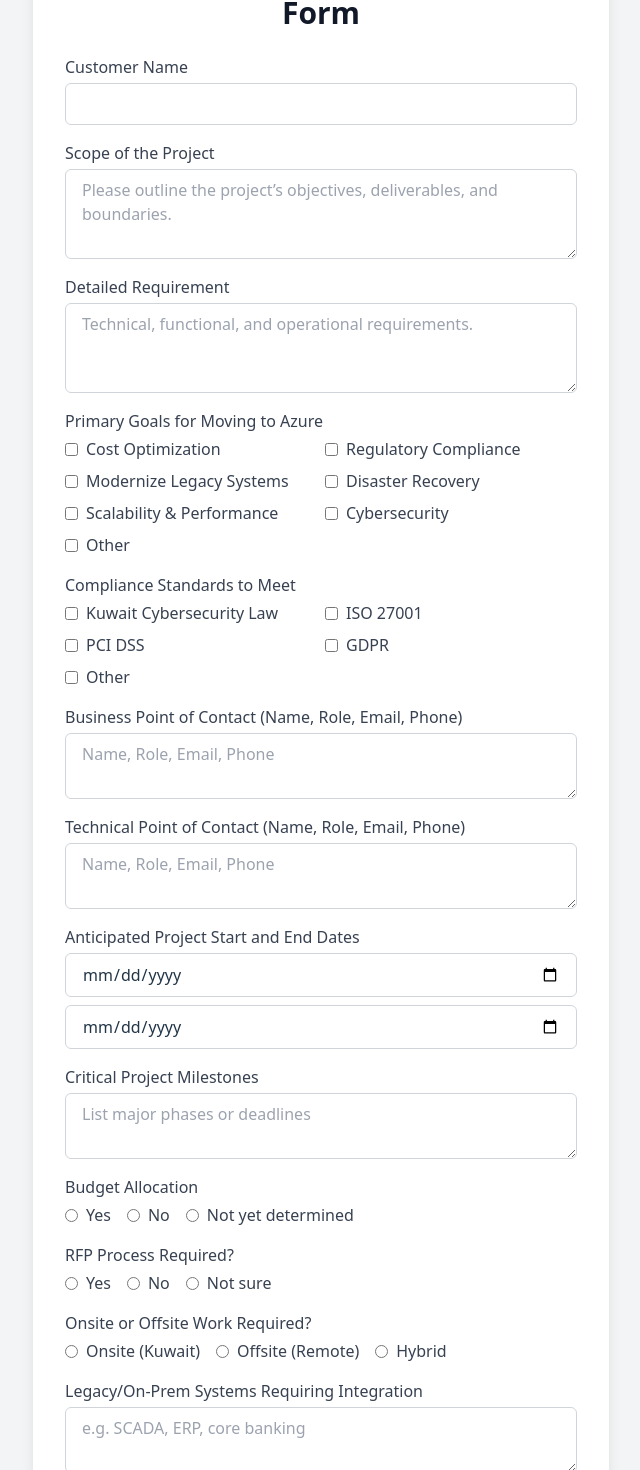
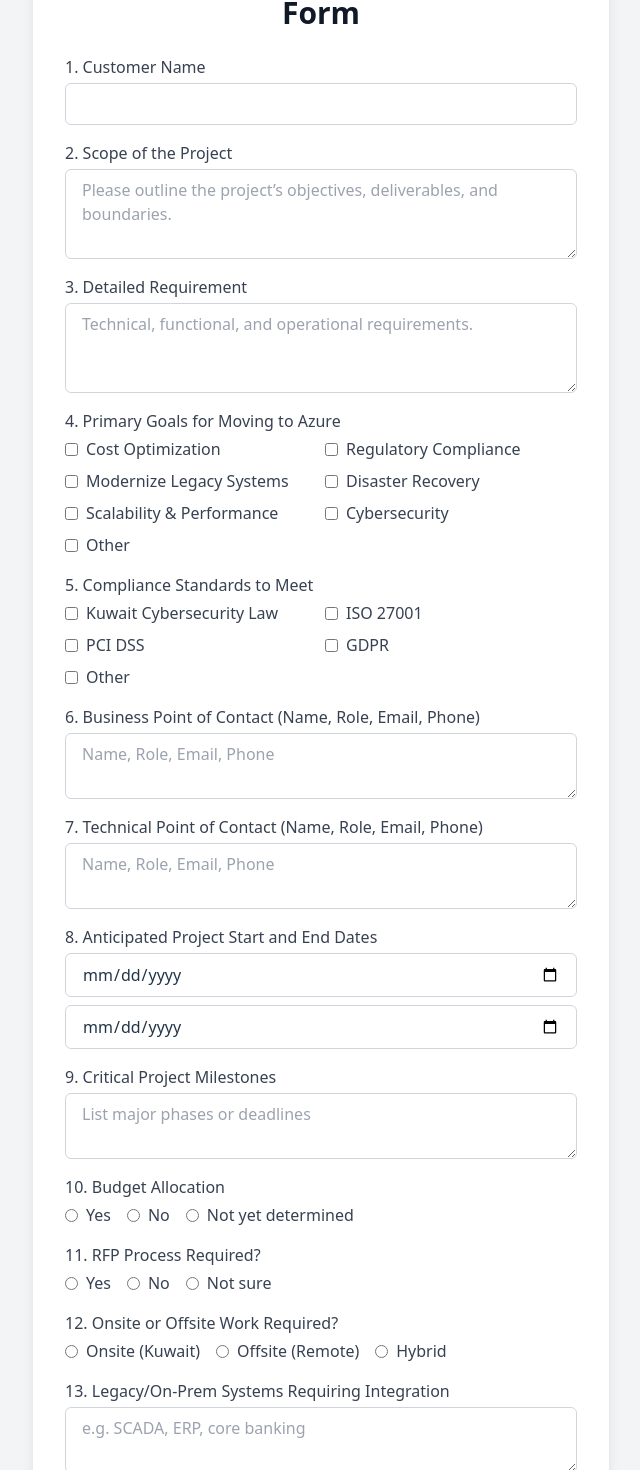
Before and after one commit to sireenhittini/landing_zone, a React (Vite) app in the folder my-survey/: page / in a window 1280 px wide. Shown: the part 249-1719 px from the top of the page, without its empty margins (319-959 px from the left). Built offline with nearby package versions, Linux system fonts and the light colour scheme.

Commit message:
numbered questions

```diff
--- a/my-survey/src/components/SurveyForm.jsx
+++ b/my-survey/src/components/SurveyForm.jsx
@@ -131,7 +131,7 @@ export default function SurveyForm() {
           {/* 1. Customer Name */}
           <div className="mb-4 text-left">
             <label className="block text-gray-700 font-medium mb-1">
-              Customer Name
+              1. Customer Name
             </label>
             <input
               type="text"
@@ -145,7 +145,7 @@ export default function SurveyForm() {
           {/* 2. Scope of the Project */}
           <div className="mb-4 text-left">
             <label className="block text-gray-700 font-medium mb-1">
-              Scope of the Project
+              2. Scope of the Project
             </label>
             <textarea
               rows={3}
@@ -160,7 +160,7 @@ export default function SurveyForm() {
           {/* 3. Detailed Requirement */}
           <div className="mb-4 text-left">
             <label className="block text-gray-700 font-medium mb-1">
-              Detailed Requirement
+              3. Detailed Requirement
             </label>
             <textarea
               rows={3}
@@ -175,7 +175,7 @@ export default function SurveyForm() {
           {/* 4. Primary Goals for Moving to Azure */}
           <div className="mb-4 text-left">
             <label className="block text-gray-700 font-medium mb-1">
-              Primary Goals for Moving to Azure
+              4. Primary Goals for Moving to Azure
             </label>
             <div className="grid grid-cols-2 gap-2">
               {[
@@ -215,7 +215,7 @@ export default function SurveyForm() {
           {/* 5. Compliance Standards to Meet */}
           <div className="mb-4 text-left">
             <label className="block text-gray-700 font-medium mb-1">
-              Compliance Standards to Meet
+              5. Compliance Standards to Meet
             </label>
             <div className="grid grid-cols-2 gap-2">
               {[
@@ -253,7 +253,7 @@ export default function SurveyForm() {
           {/* 6. Business Point of Contact */}
           <div className="mb-4 text-left">
             <label className="block text-gray-700 font-medium mb-1">
-              Business Point of Contact (Name, Role, Email, Phone)
+              6. Business Point of Contact (Name, Role, Email, Phone)
             </label>
             <textarea
               rows={2}
@@ -268,7 +268,7 @@ export default function SurveyForm() {
           {/* 7. Technical Point of Contact */}
           <div className="mb-4 text-left">
             <label className="block text-gray-700 font-medium mb-1">
-              Technical Point of Contact (Name, Role, Email, Phone)
+              7. Technical Point of Contact (Name, Role, Email, Phone)
             </label>
             <textarea
               rows={2}
@@ -283,7 +283,7 @@ export default function SurveyForm() {
           {/* 8. Anticipated Project Start and End Dates */}
           <div className="mb-4 text-left">
             <label className="block text-gray-700 font-medium mb-1">
-              Anticipated Project Start and End Dates
+             8. Anticipated Project Start and End Dates
             </label>
             <input
               type="date"
@@ -304,7 +304,7 @@ export default function SurveyForm() {
          {/* 9. Critical Project Milestones */}
           <div className="mb-4 text-left">
             <label className="block text-gray-700 font-medium mb-1">
-              Critical Project Milestones
+              9. Critical Project Milestones
             </label>
             <textarea
               rows={2}
@@ -319,7 +319,7 @@ export default function SurveyForm() {
 {/* 10. Budget Allocation */}
 <div className="mb-4 text-left">
   <label className="block text-gray-700 font-medium mb-1">
-    Budget Allocation
+    10. Budget Allocation
   </label>
   <div className="flex justify-start space-x-4">
     {['Yes', 'No', 'Not yet determined'].map(opt => (
@@ -352,7 +352,7 @@ export default function SurveyForm() {
 {/* 11. RFP Process Required? */}
 <div className="mb-4 text-left">
   <label className="block text-gray-700 font-medium mb-1">
-    RFP Process Required?
+    11. RFP Process Required?
   </label>
   <div className="flex justify-start space-x-4">
     {['Yes', 'No', 'Not sure'].map(opt => (
@@ -384,7 +384,7 @@ export default function SurveyForm() {
 {/* 12. Onsite or Offsite Work Required? */}
 <div className="mb-4 text-left">
   <label className="block text-gray-700 font-medium mb-1">
-    Onsite or Offsite Work Required?
+    12. Onsite or Offsite Work Required?
   </label>
   <div className="flex justify-start space-x-4">
     {['Onsite (Kuwait)', 'Offsite (Remote)', 'Hybrid'].map(opt => (
@@ -407,7 +407,7 @@ export default function SurveyForm() {
           {/* 13. Legacy/On-Prem Systems Requiring Integration */}
           <div className="mb-4 text-left">
             <label className="block text-gray-700 font-medium mb-1">
-              Legacy/On-Prem Systems Requiring Integration
+              13. Legacy/On-Prem Systems Requiring Integration
             </label>
             <textarea
               rows={2}
@@ -422,7 +422,7 @@ export default function SurveyForm() {
           {/* 14. Azure Services Already in Use (if any) */}
           <div className="mb-4 text-left">
             <label className="block text-gray-700 font-medium mb-1">
-              Azure Services Already in Use (if any)
+              14. Azure Services Already in Use (if any)
             </label>
             <div className="grid grid-cols-2 gap-2">
               {[
@@ -459,7 +459,7 @@ export default function SurveyForm() {
           {/* 15. Date of Submission */}
           <div className="mb-4 text-left">
             <label className="block text-gray-700 font-medium mb-1">
-              Date of Submission
+              15. Date of Submission
             </label>
             <input
               type="date"
```
